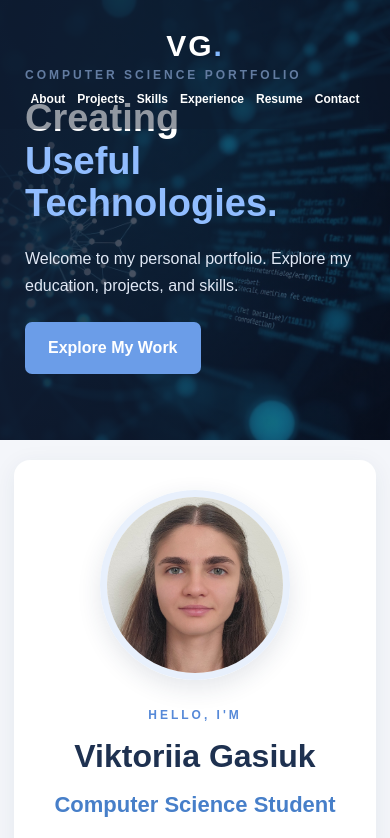
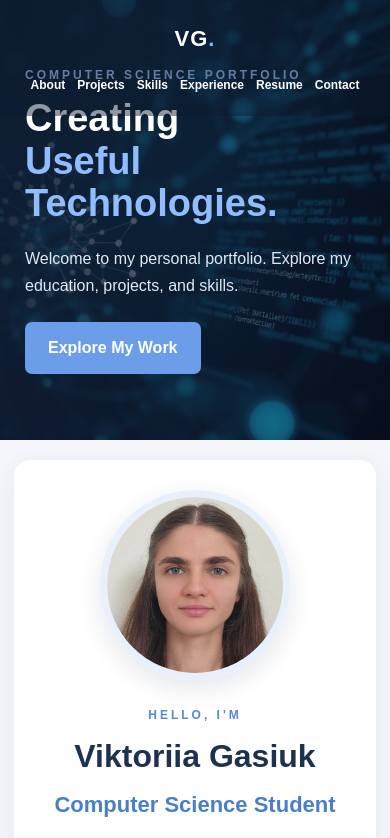
Before and after one commit to viktoriiagasiuk/viktoriiagasiuk.github.io, a plain HTML site: page index.html in a window 390 px wide. Shown: the top 838 px of the page. Drawn offline with Linux system fonts and the light colour scheme.

Commit message:
Add logo styles to style.css

```diff
--- a/style.css
+++ b/style.css
@@ -555,6 +555,13 @@ footer a {
         padding: 65px 25px;
     }
 
+   .logo {
+       color: white;
+       font-size: 22px;
+       font-weight: bold;
+       letter-spacing: 1px;
+   }
+
     .hero {
         flex-direction: column-reverse;
         text-align: center;
```
